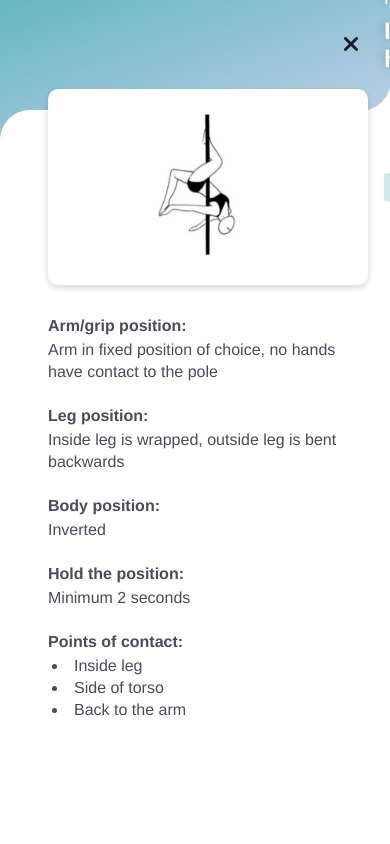
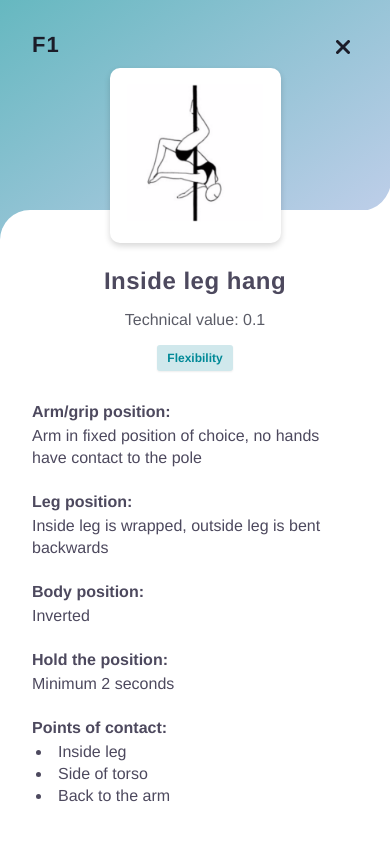
Before and after one commit to martinetruls/cop, a Vue app: page /compulsories/f1 in a window 390 px wide. Shown: the top 844 px of the page. Built offline with nearby package versions, Linux system fonts and the light colour scheme; a web font is replaced by a local one.

Commit message:
Updating design for mobile modal

```diff
--- a/src/components/CompulsoryCard.vue
+++ b/src/components/CompulsoryCard.vue
@@ -8,7 +8,7 @@
         <div class="id">{{ compulsory.id }}</div>
 
         <Tag class="type" :label="compulsory.type" :type="compulsory.type" />
-        <Tag class="value" :label="compulsory.techValue" />
+        <Tag class="value" :label="compulsory.techValue | techValueFormat" />
 
         <h2>{{ compulsory.name | capitalize }}</h2>
       </div>
--- a/src/components/CriteriaList.vue
+++ b/src/components/CriteriaList.vue
@@ -71,7 +71,7 @@ export default {
     }
   }
 
-  @media all and (max-width: 600px) {
+  @media all and (max-width: 640px) {
     grid-template-columns: 1fr;
     grid-gap: 0;
   }
--- a/src/components/_shared/Modal.vue
+++ b/src/components/_shared/Modal.vue
@@ -50,10 +50,13 @@ export default {
   min-height: 500px;
   padding: $ws-xxl;
 
-  @media all and (max-width: 600px) {
+  @media all and (max-width: 640px) {
+    max-width: 100%;
     border-radius: 0;
     top: 0;
     min-height: 100vh;
+    margin-bottom: 0;
+    padding: $ws-xl;
   }
 }
 
@@ -62,9 +65,9 @@ export default {
   top: $ws-m;
   right: $ws-m;
 
-  @media all and (max-width: 600px) {
-    top: 21px;
-    right: $ws-m;
+  @media all and (max-width: 640px) {
+    top: 24px;
+    right: $ws-l;
   }
 }
 
--- a/src/main.js
+++ b/src/main.js
@@ -14,6 +14,10 @@ Vue.filter("dashedType", function(value) {
   return value ? `type-${value.toLowerCase().replace(/\s+/g, "-")}` : "type";
 });
 
+Vue.filter("techValueFormat", function(value) {
+  return value.toFixed(1).toString();
+});
+
 new Vue({
   router,
   render: (h) => h(App),
--- a/src/views/CompulsoryPage.vue
+++ b/src/views/CompulsoryPage.vue
@@ -13,7 +13,7 @@
 
       <div class="type-and-value">
         <Tag class="type" :label="compulsory.type" :type="compulsory.type" />
-        <div class="value">Technical value: {{ compulsory.techValue }}</div>
+        <div class="value">Technical value: {{ compulsory.techValue | techValueFormat }}</div>
       </div>
     </div>
     <CriteriaList :criteria="compulsory.criteria" />
@@ -52,7 +52,7 @@ export default {
 
 .decorations {
   margin: -$ws-xxl;
-  margin-bottom: calc(-200px + 48px);
+  margin-bottom: calc(-200px + #{$ws-xxl});
   height: 200px;
   border-radius: 20px 20px 0 0;
   position: relative;
@@ -86,28 +86,20 @@ export default {
 }
 
 .decorations.type-flexibility {
-  background-image: linear-gradient(
-    to right bottom,
-    $turquoise-60 0%,
-    $purple-20 120%
-  );
+  background-image: linear-gradient(145deg, $turquoise-60 0%, $purple-20 120%);
 }
 
 .decorations.type-strength {
-  background-image: linear-gradient(
-    to right bottom,
-    $orange-60 0%,
-    $pink-40 120%
-  );
+  background-image: linear-gradient(145deg, $orange-60 0%, $pink-40 120%);
 }
 
 .decorations.type-spins-on-static {
-  background-image: linear-gradient(to right bottom, $pink-60 0%, $yellow 140%);
+  background-image: linear-gradient(145deg, $pink-60 0%, $yellow 140%);
 }
 
 .decorations.type-spins-on-spinning {
   background-image: linear-gradient(
-    to right bottom,
+    145deg,
     $purple-60 0%,
     $turquoise-light 120%
   );
@@ -116,7 +108,7 @@ export default {
 .img-wrapper {
   grid-area: 1 / 1 / 3 / 2;
   border-radius: 10px;
-  padding: $ws-m;
+  padding: $ws-s;
   box-shadow: $image-shadow;
   background-color: white;
   text-align: center;
@@ -124,8 +116,8 @@ export default {
 
 img {
   object-fit: contain;
-  width: 16rem;
-  height: 16rem;
+  width: 15.5rem;
+  height: 15.5rem;
 }
 
 .id-and-name {
@@ -155,8 +147,8 @@ img {
 
 .type {
   padding: 0 1rem;
-  font-size: 1.4rem;
-  line-height: 2.8rem;
+  font-size: 1.2rem;
+  line-height: 2.6rem;
   border-radius: 3px;
 }
 
@@ -172,32 +164,53 @@ h2 {
 .value {
   color: $dark-70;
   font-weight: 400;
+  font-size: 1.6rem;
 }
 
-@media all and (max-width: 600px) {
-  .modal-header {
-    grid-template-columns: 1fr;
-    grid-template-rows: min-content min-content min-content min-content;
+@media all and (max-width: 640px) {
+  .decorations {
+    height: 240px;
+    margin: -$ws-xl;
+    margin-bottom: calc(-220px + #{$ws-xxl});
+    border-radius: 0;
   }
 
-  .id-and-type {
-    grid-area: 1/1/2/2;
-    padding-bottom: $ws-l;
+  .modal-header {
+    display: block;
+  }
+
+  .id {
+    position: absolute;
+    top: $ws-xl;
+    left: $ws-xl;
+    color: $darker;
+    text-shadow: none;
+    font-weight: 600;
+    font-size: 2.2rem;
   }
 
   .img-wrapper {
-    grid-area: 2/1/3/2;
-    width: 32rem;
-    max-width: calc(100vw - #{$ws-xxl});
     margin: auto;
+    width: min-content;
   }
 
   h2 {
-    grid-area: 3/1/4/2;
+    color: $dark;
+    text-shadow: none;
+    text-align: center;
+    margin: $ws-l $ws-s $ws-m;
   }
 
-  .value {
-    grid-area: 4/1/5/2;
+  .type-and-value {
+    flex-direction: column-reverse;
+
+    div + div {
+      margin-left: 0;
+    }
+  }
+
+  .type {
+    margin-top: $ws-m;
   }
 }
 </style>
```
